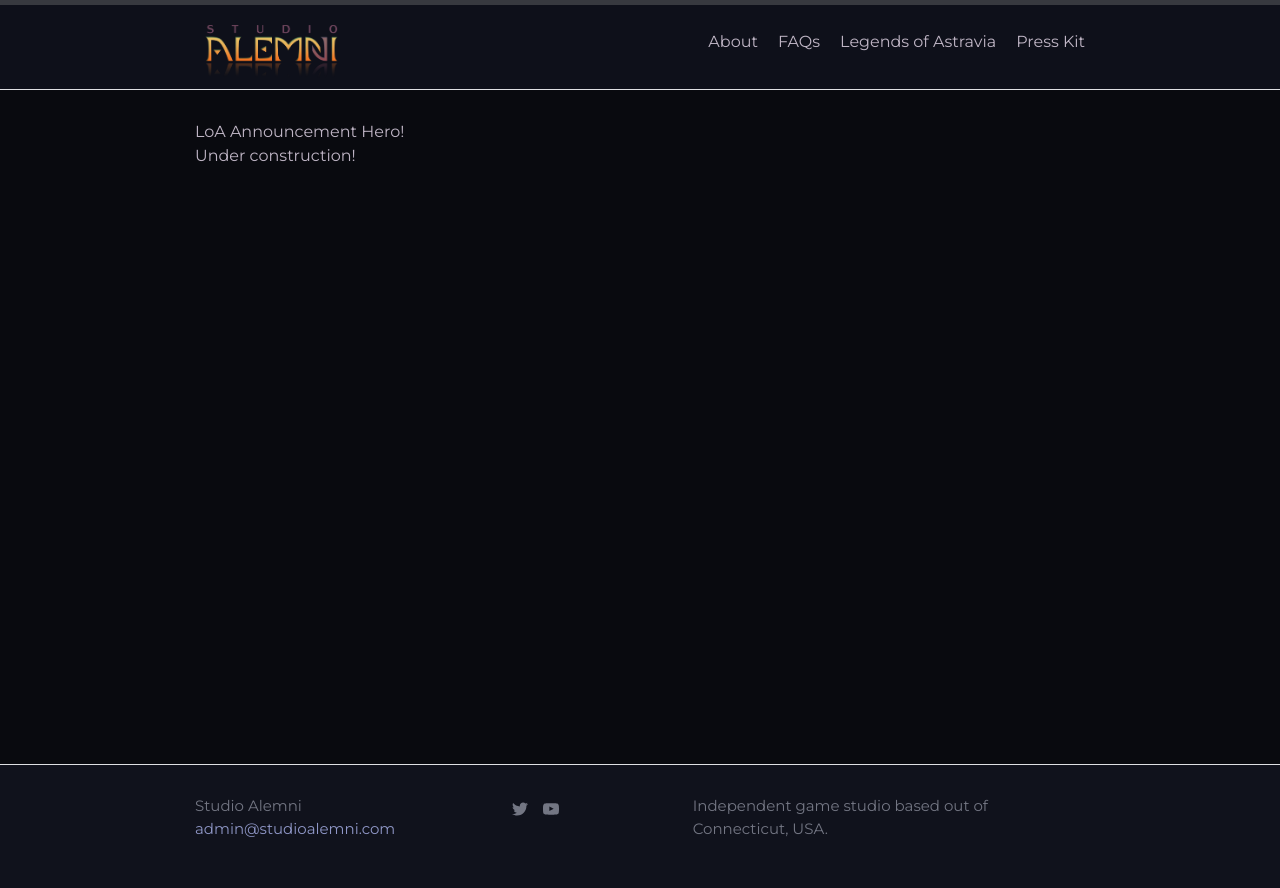
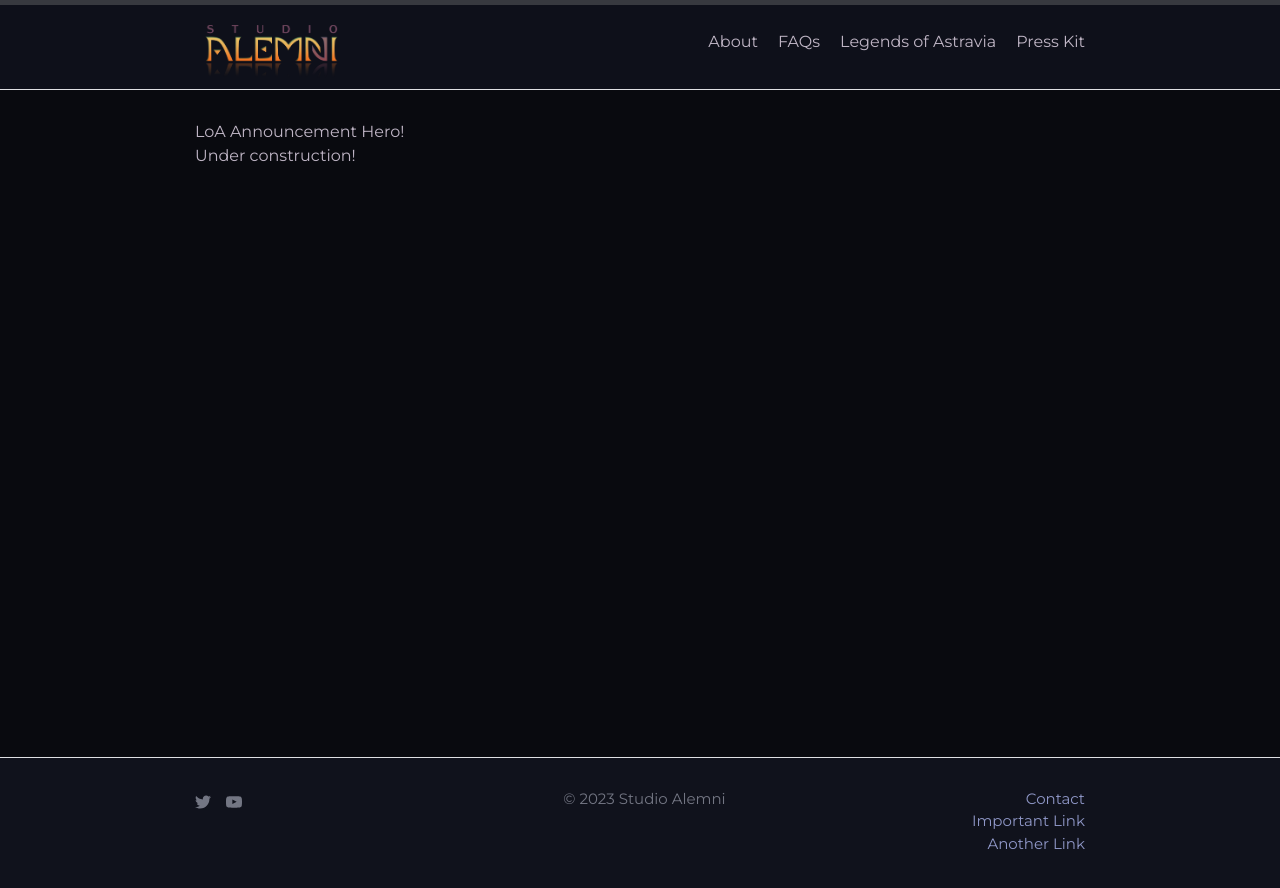
Before and after one commit to studioalemni/studioalemni.github.io, a Jekyll site: the page built from index.md, in a window 1280 px wide. Shown: the top 888 px of the page. Built offline with Jekyll 4.4.1, drawn with Linux system fonts in a browser that asks for light colours.

Commit message:
update footer

```diff
--- /dev/null
+++ b/_data/footer_links.yml
@@ -0,0 +1,6 @@
+- title: Contact
+  url: /contact
+- title: Important Link
+  url: /
+- title: Another Link
+  url: /
--- a/_includes/footer.html
+++ b/_includes/footer.html
@@ -7,7 +7,7 @@
 
     <div class="footer-col-wrapper">
       <div class="footer-col footer-col-1">
-        <ul class="contact-list">
+        <!-- <ul class="contact-list">
           <li class="p-name">
             {%- if site.author -%}
               {{ site.author | escape }}
@@ -18,15 +18,21 @@
           {%- if site.email -%}
           <li><a class="u-email" href="mailto:{{ site.email }}">{{ site.email }}</a></li>
           {%- endif -%}
-        </ul>
+        </ul> -->
+        {%- include social.html -%}
       </div>
 
       <div class="footer-col footer-col-2">
-        {%- include social.html -%}
+        <p class="footer-center">© 2023 Studio Alemni</p>
       </div>
 
       <div class="footer-col footer-col-3">
-        <p>{{- site.description | escape -}}</p>
+        <!-- <small>{{- site.description | escape -}}</small> -->
+        <div class="footer-list">
+          {% for link in site.data.footer_links %}
+            <div class="list-item"><a href="{{ link.url | relative_url}}">{{ link.title }}</a></div>
+          {% endfor %}
+        </div>
       </div>
     </div>
 
--- a/_sass/minima/_layout.scss
+++ b/_sass/minima/_layout.scss
@@ -145,6 +145,23 @@
   }
 }
 
+.footer-list {
+  list-style: none;
+  margin-left: 0;
+
+  .list-item {
+    display: flex;
+    justify-content: flex-end;
+  }
+}
+
+.footer-center {
+  margin: 0;
+  margin-left: auto;
+  margin-right: auto;
+  text-align: center;
+}
+
 .footer-col-wrapper {
   @include relative-font-size(0.9375);
   color: $grey-color;
@@ -159,18 +176,18 @@
 }
 
 .footer-col-1 {
-  width: -webkit-calc(35% - (#{$spacing-unit} / 2));
-  width:         calc(35% - (#{$spacing-unit} / 2));
+  width: -webkit-calc(34% - (#{$spacing-unit} / 2));
+  width:         calc(34% - (#{$spacing-unit} / 2));
 }
 
 .footer-col-2 {
-  width: -webkit-calc(20% - (#{$spacing-unit} / 2));
-  width:         calc(20% - (#{$spacing-unit} / 2));
+  width: -webkit-calc(33% - (#{$spacing-unit} / 2));
+  width:         calc(33% - (#{$spacing-unit} / 2));
 }
 
 .footer-col-3 {
-  width: -webkit-calc(45% - (#{$spacing-unit} / 2));
-  width:         calc(45% - (#{$spacing-unit} / 2));
+  width: -webkit-calc(33% - (#{$spacing-unit} / 2));
+  width:         calc(33% - (#{$spacing-unit} / 2));
 }
 
 @include media-query($on-laptop) {
```
